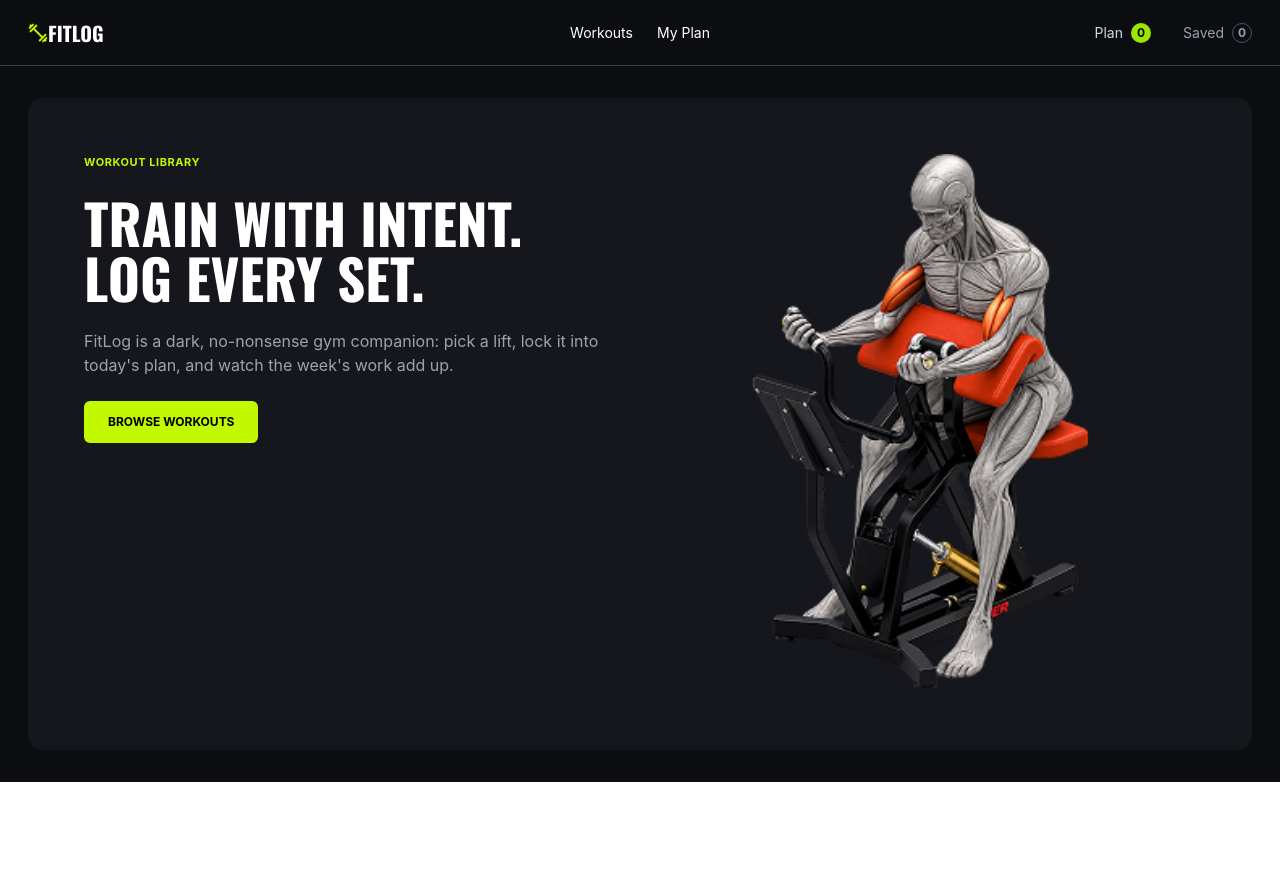
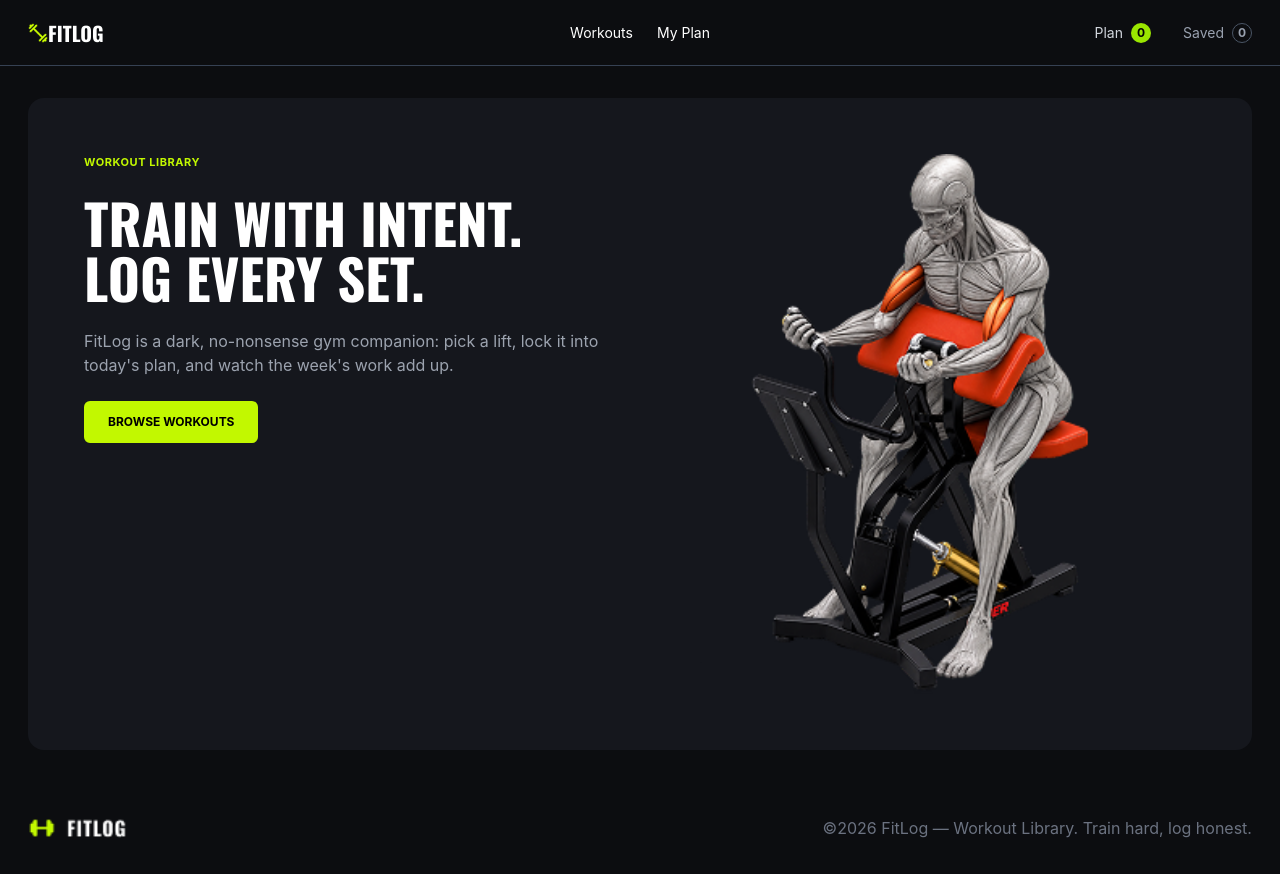
Before and after one commit to muztahid2102232/b14-a6-Fit-Log, a Next.js app: page / in a window 1280 px wide. Before the commit the page ends 800 px from the top, so only its background shows below. Built offline with nearby package versions, Linux system fonts and the light colour scheme.

Commit message:
completed footer ui

```diff
--- /dev/null
+++ b/src/app/components/Footer.jsx
@@ -0,0 +1,23 @@
+import Image from "next/image";
+
+const Footer = () => {
+  return (
+    <div className="bg-[#0C0D10] py-8 px-[2.19%] flex justify-between items-center">
+      <div>
+        <Image
+          src="/brand-logo-left.png"
+          alt="Footer logo"
+          width={100}
+          height={50}
+        />
+      </div>
+      <div>
+        <p className="text-[#6B7280] text-[16px] font-inter">
+          &copy;2026 FitLog — Workout Library. Train hard, log honest.
+        </p>
+      </div>
+    </div>
+  );
+};
+
+export default Footer;
--- a/src/app/layout.js
+++ b/src/app/layout.js
@@ -1,6 +1,7 @@
 import { Geist, Geist_Mono } from "next/font/google";
 import "./globals.css";
 import Nav from "./components/Nav";
+import Footer from "./components/Footer";
 
 
 const geistSans = Geist({
@@ -29,6 +30,7 @@ export default function RootLayout({ children }) {
         <Nav />
         <hr className="border-gray-700" />
         {children}
+        <Footer/>
       </body>
     </html>
   );
```
